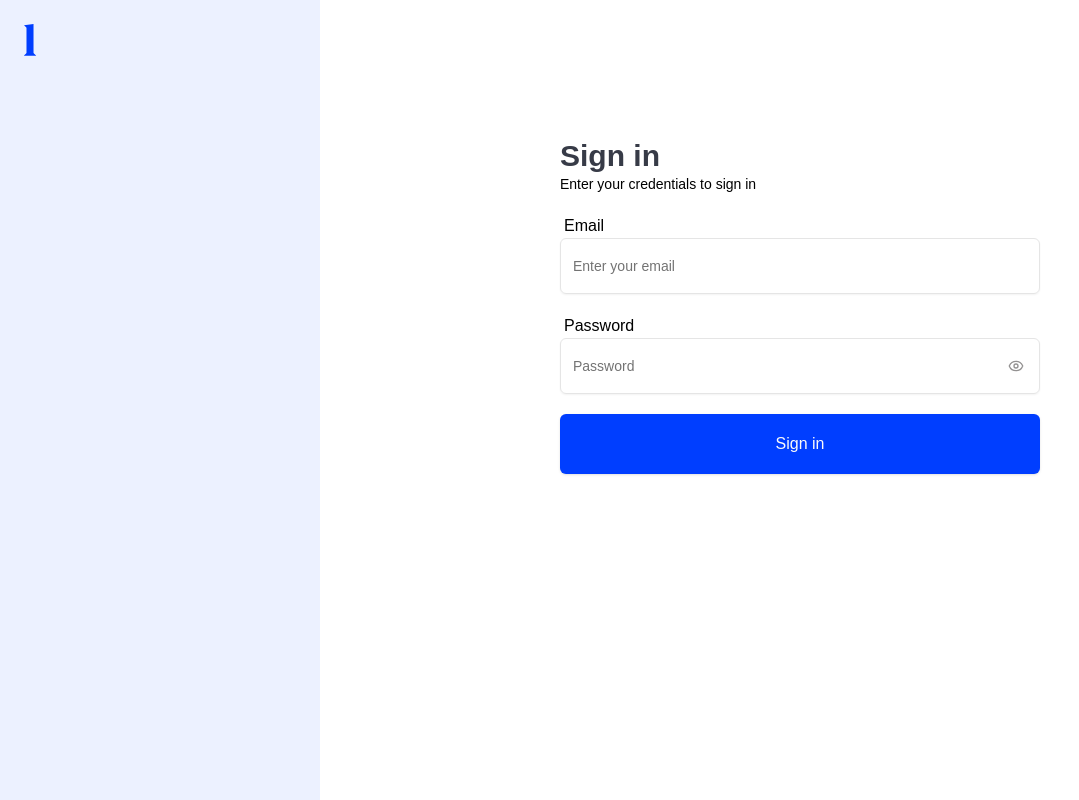
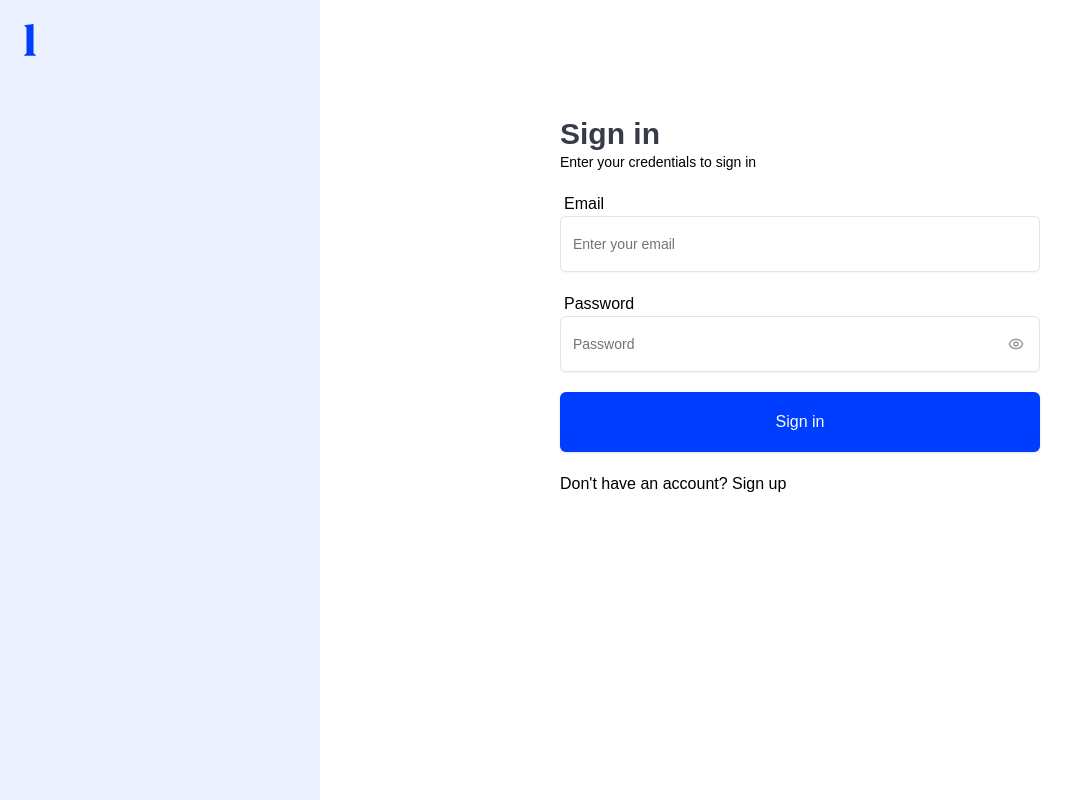
Before and after one commit to iwa-temmy/youverify-invoice-app, a React (Vite) app: page / in a window 1280 px wide. Shown: the whole page, without its empty margins (0-1079 px from the left). Built offline with nearby package versions, Linux system fonts and the light colour scheme; a web font is replaced by a local one.

Commit message:
updates: addded link to signup page from login screen

```diff
--- a/src/pages/auth/login.tsx
+++ b/src/pages/auth/login.tsx
@@ -12,7 +12,7 @@ import { firebaseApp } from "@/lib/firebase";
 import { Dictionary } from "@/types/dictionary";
 import { formatErrors } from "@/lib/utils";
 import { signinSchema } from "@/lib/schema/authSchema";
-import { useNavigate } from "react-router-dom";
+import { Link, useNavigate } from "react-router-dom";
 const Login = () => {
   const [loading, setLoading] = useState(false);
 
@@ -84,6 +84,9 @@ const Login = () => {
         >
           Sign in
         </Button>
+        <p className="text-base font-medium">
+          Don't have an account? <Link to="/auth/register">Sign up</Link>
+        </p>
       </form>
     </AuthLayout>
   );
```
